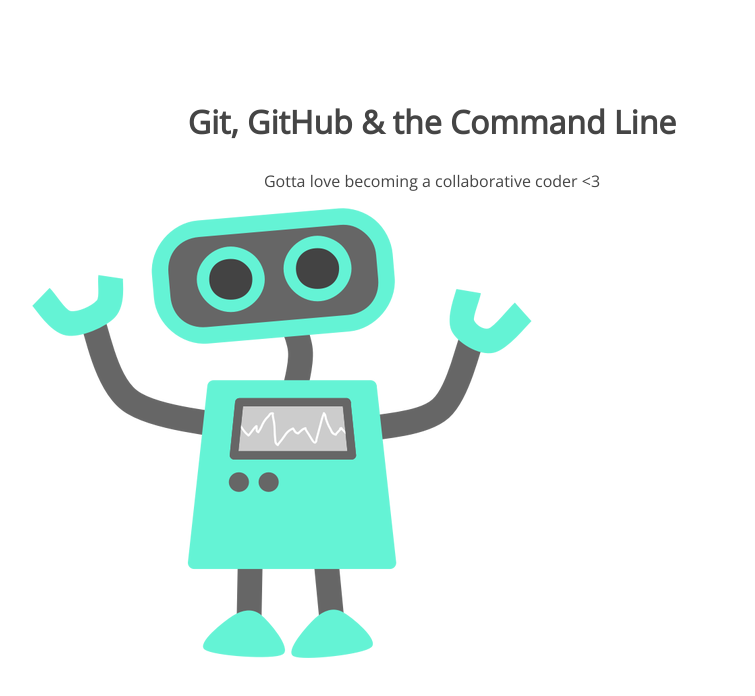
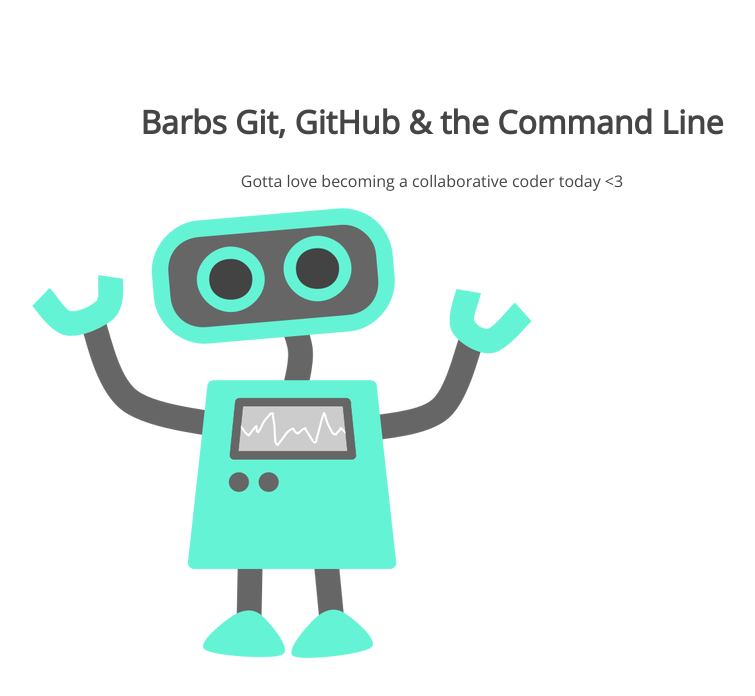
Before and after one commit to Barbsmontague/105-project, a plain HTML site: page index.html in a window 1280 px wide. Shown: the whole page, without its empty margins (208-963 px from the left). Drawn offline with nearby package versions, Linux system fonts and the light colour scheme.

Commit message:
changed wording

```diff
--- a/index.html
+++ b/index.html
@@ -8,8 +8,8 @@
 </head>
 <body>
 	<section>
-		<h1>Git, GitHub & the Command Line</h1>
-		<p>Gotta love becoming a collaborative coder <3</p>
+		<h1>Barbs Git, GitHub & the Command Line</h1>
+		<p>Gotta love becoming a collaborative coder today <3</p>
 		<img src="img/happy-blue-robot.png">
 	</section>
 </body>
```
